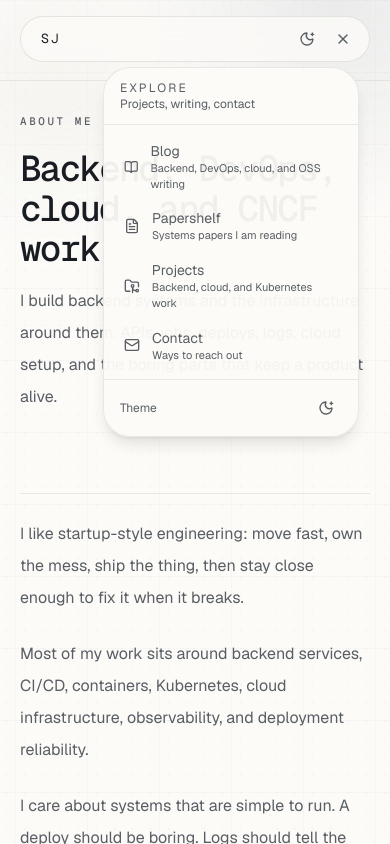
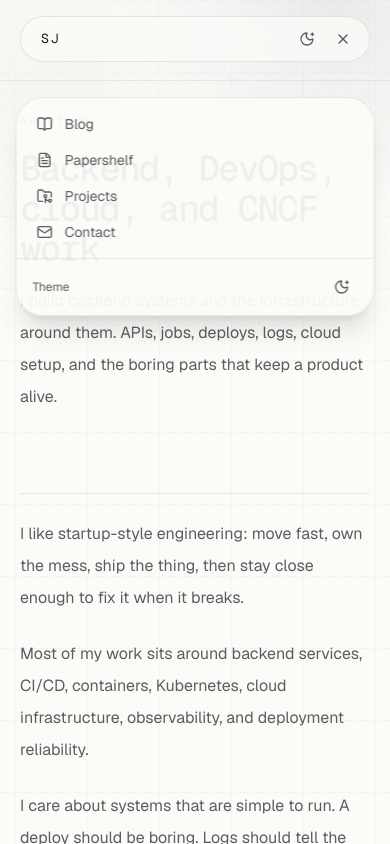
Before and after one commit to shivamx64/portfoliov2, a Next.js app: page /about in a window 390 px wide. Both pictures are taken after a click on the button 343 px from the left and 39 px from the top of the page. Shown: the top 844 px of the page. Built offline with nearby package versions, Linux system fonts and the light colour scheme; no server answers.

Commit message:
minor changes
Signed-off-by: shivamx64 <shivamkumar87148@gmail.com>

```diff
--- a/src/components/layout/mobile-nav.tsx
+++ b/src/components/layout/mobile-nav.tsx
@@ -2,19 +2,12 @@
 
 import Link from "next/link";
 import { useState } from "react";
-import { Menu, X } from "lucide-react";
+import { Menu, X, BookOpen, FolderGit2, FileText, Mail } from "lucide-react";
 import { motion, AnimatePresence } from "framer-motion";
 
 import { navigationItems } from "@/config/nav";
 import { ThemeToggle } from "@/components/layout/theme-toggle";
 import { cn } from "@/lib/utils";
-
-import {
-  BookOpen,
-  FolderGit2,
-  FileText,
-  Mail,
-} from "lucide-react";
 
 const iconMap: Record<string, React.ReactNode> = {
   Blog: <BookOpen className="size-4" />,
@@ -37,33 +30,34 @@ export function MobileNav() {
         {open ? <X className="size-4" /> : <Menu className="size-4" />}
       </button>
 
-      {/* Dropdown */}
+      {/* Overlay (prevents interaction + gives focus) */}
       <AnimatePresence>
         {open && (
+          <>
             <motion.div
-            initial={{ opacity: 0, scale: 0.95, y: -10 }}
-            animate={{ opacity: 1, scale: 1, y: 0 }}
-            exit={{ opacity: 0, scale: 0.95, y: -10 }}
+              className="fixed inset-0 z-40"
+              initial={{ opacity: 0 }}
+              animate={{ opacity: 1 }}
+              exit={{ opacity: 0 }}
+              onClick={() => setOpen(false)}
+            />
+
+            {/* Dropdown panel */}
+            <motion.div
+              initial={{ opacity: 0, y: -12, scale: 0.98 }}
+              animate={{ opacity: 1, y: 0, scale: 1 }}
+              exit={{ opacity: 0, y: -12, scale: 0.98 }}
               transition={{ duration: 0.18, ease: "easeOut" }}
               className="
-              absolute right-0 mt-3 w-64
+                fixed top-20 left-1/2 -translate-x-1/2
+                w-[min(92vw,420px)]
                 rounded-2xl border border-border/60
                 bg-background/95 backdrop-blur-xl
-              shadow-lg
+                shadow-xl
+                z-50
                 overflow-hidden
-              z-50
               "
             >
-            {/* Header */}
-            <div className="border-b border-border/60 px-4 py-3">
-              <p className="text-xs uppercase tracking-[0.18em] text-muted-foreground">
-                Explore
-              </p>
-              <p className="text-xs text-muted-foreground">
-                Projects, writing, contact
-              </p>
-            </div>
-
               {/* Nav items */}
               <div className="flex flex-col p-2">
                 {navigationItems.map((item) => (
@@ -72,28 +66,24 @@ export function MobileNav() {
                     href={item.href}
                     onClick={() => setOpen(false)}
                     className={cn(
-                    "flex items-center gap-3 rounded-lg px-3 py-2 text-sm text-muted-foreground transition hover:bg-muted/60 hover:text-foreground"
+                      "flex items-center gap-3 rounded-xl px-3 py-2 text-sm text-muted-foreground transition hover:bg-muted/60 hover:text-foreground"
                     )}
                   >
                     {iconMap[item.label]}
-                  <div className="flex flex-col">
-                    <span className="text-sm">{item.label}</span>
-                    <span className="text-[11px] text-muted-foreground">
-                      {item.description}
-                    </span>
-                  </div>
+                    <span>{item.label}</span>
                   </Link>
                 ))}
               </div>
 
               {/* Footer */}
               <div className="flex items-center justify-between border-t border-border/60 px-4 py-3">
-              <div className="text-xs text-muted-foreground">
+                <span className="text-xs text-muted-foreground">
                   Theme
-              </div>
+                </span>
                 <ThemeToggle />
               </div>
             </motion.div>
+          </>
         )}
       </AnimatePresence>
     </div>
```
Lines whose indentation alone changed are shown as unchanged.
